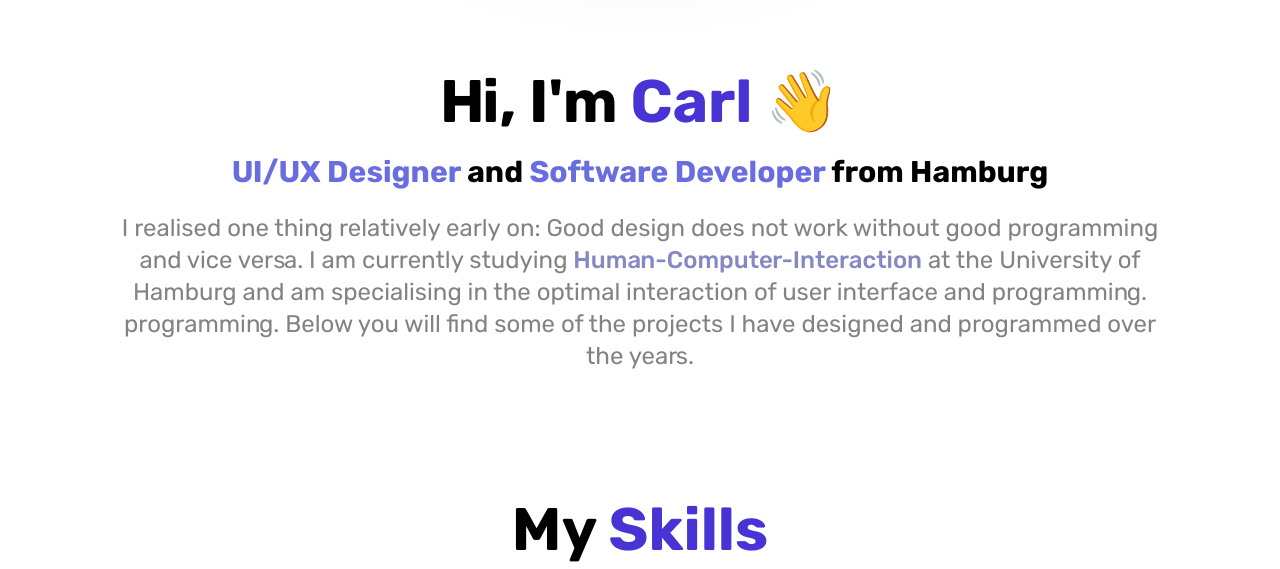
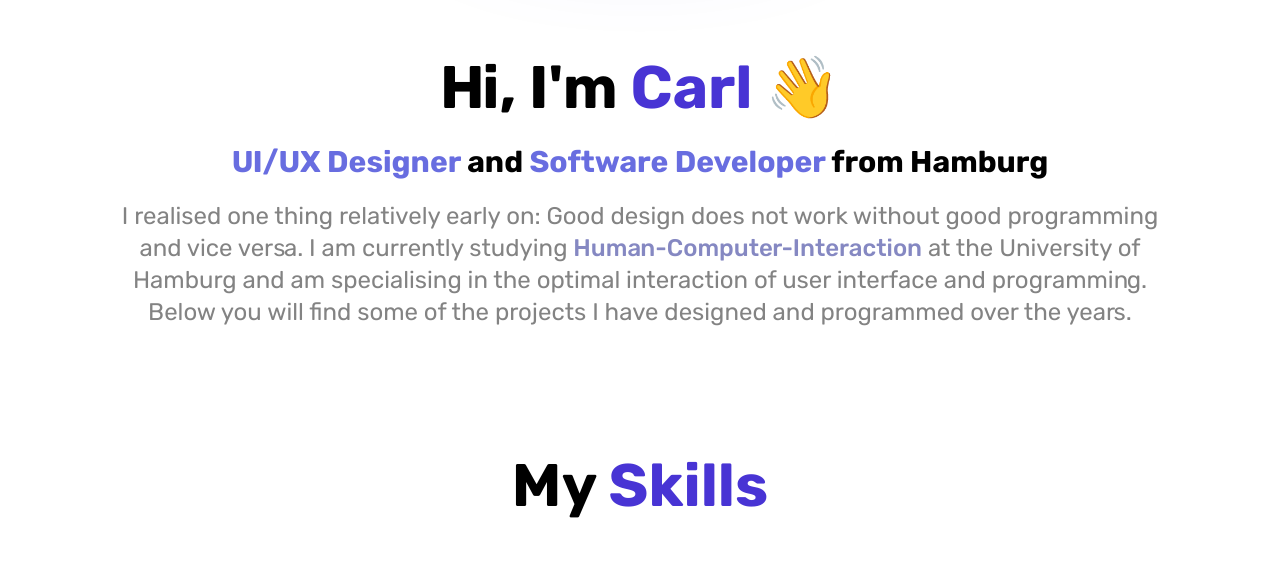
Before and after one commit to Tohr01/Tohr01, a website: page src/index.html in a window 1280 px wide. Shown: the part 1306-1875 px from the top of the page. Drawn offline with Linux system fonts and the light colour scheme.

Commit message:
fix: spacing subheadline

```diff
--- a/src/index.html
+++ b/src/index.html
@@ -57,14 +57,14 @@
                             <img src="assets/icons/youtube_icon.svg" alt="Youtube Logo" class="social-icon hover:dark:white-filter hover:black-filter hover:opacity-100">
                         </a>
                     </div>
-                    <h1 class="pb-5">
+                    <h1 class="pb-5 leading-8">
                         Hi, I'm
                         <span class="text-mainPurpleDark dark:text-white">Carl</span>
                         <span class="text-opacity-100 text-white" id="wave">👋</span>
-                        <br>
+                        <br><br>
                         <span class="text-3xl">
                             <span class="text-mainPurple dark:text-white">
-                                UI/UX
+                            UI/UX
                             Designer
                             </span>
                             and
@@ -78,7 +78,7 @@
                         <a href="https://www.inf.uni-hamburg.de/en/inst/ab/hci.html" class="font-rubikMedium text-mainPurpleSat">Human-Computer-Interaction</a>
                         at the University of
                     Hamburg and am specialising in the optimal interaction of user interface and programming.
-                    programming. Below you will find some of the projects I have designed and programmed over the years.
+                    Below you will find some of the projects I have designed and programmed over the years.
                     </p>
                 </div>
             </section>
```
Also changed, not shown: src/backupschedule/index-dist.css, src/index-dist.css, src/templates/navigation-dist.css.
